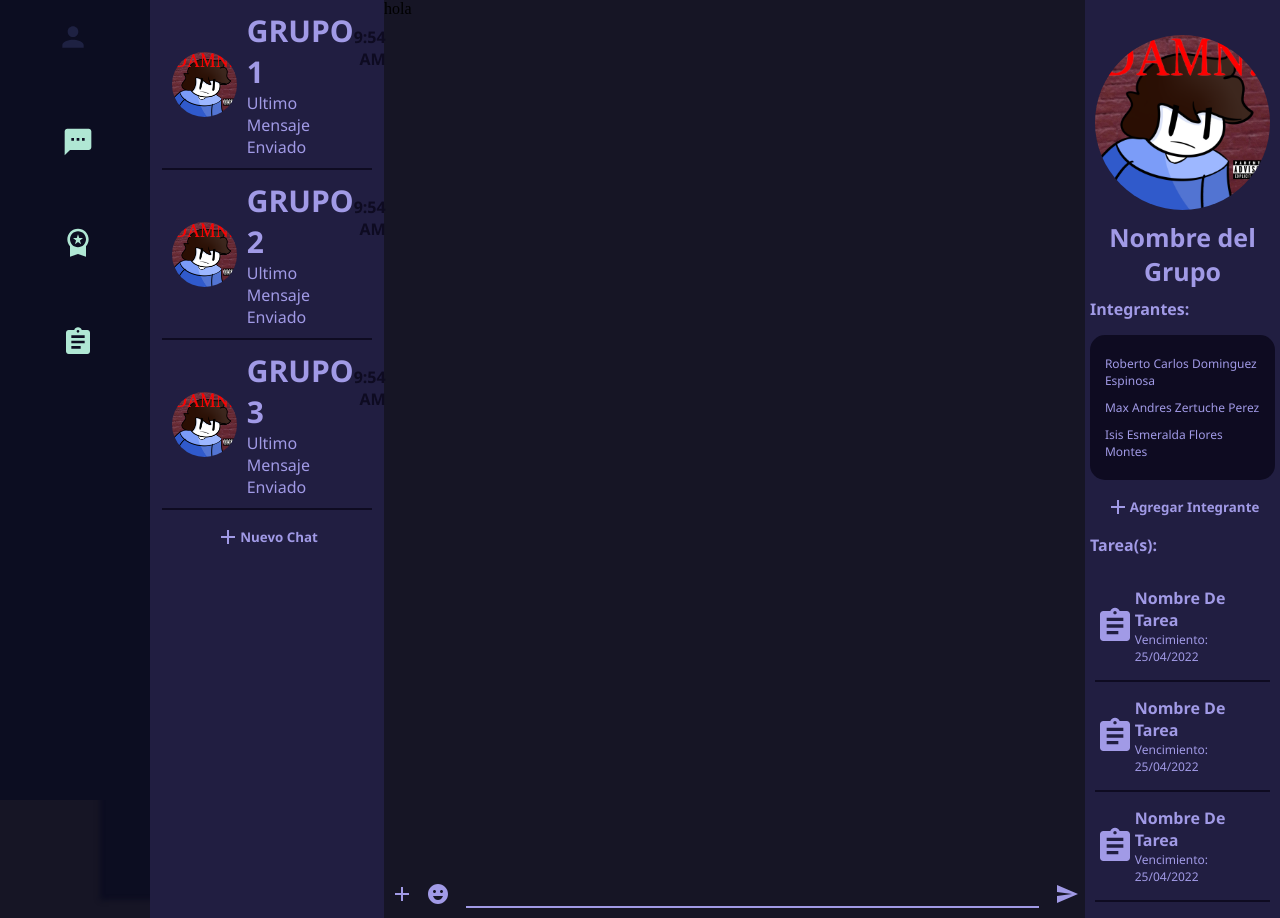
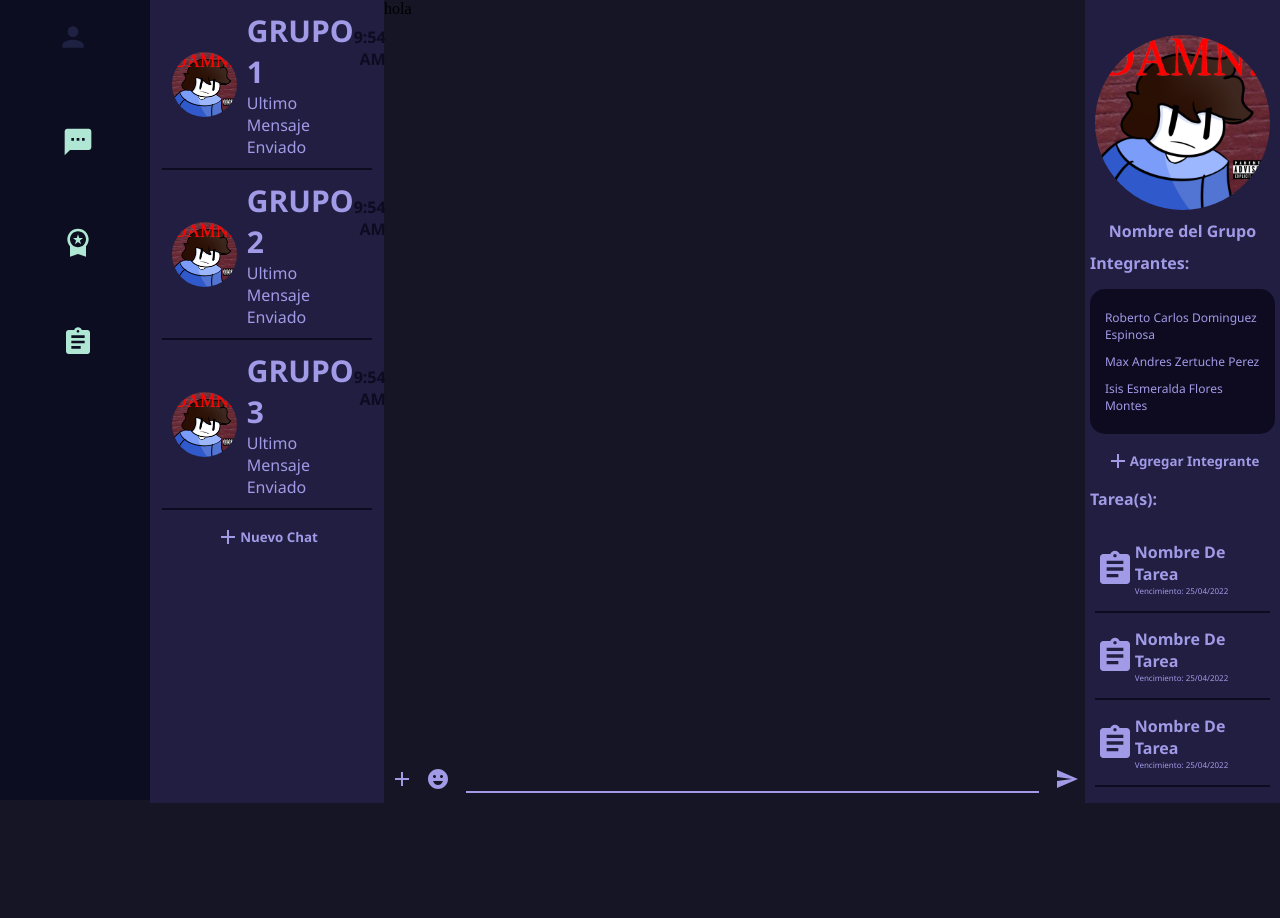
Before and after one commit to RobertoCarlos11/mathmeet, a React (Create React App) app: page /Chats in a window 1280 px wide. After the commit the page ends 803 px from the top, so only its background shows below. Built offline with nearby package versions, Linux system fonts and the light colour scheme.

Commit message:
Fixed Pixels unit to REM unit

```diff
--- a/src/Components/SideBar.css
+++ b/src/Components/SideBar.css
@@ -2,7 +2,6 @@
     background-color: #0c0d21;
     width:150px;
     height:100vh;
-    box-shadow: 100px 100px 5px #0c0d21;
 }
 
 .SideBarList .row{
--- a/src/Components/SideBar.jsx
+++ b/src/Components/SideBar.jsx
@@ -8,7 +8,7 @@ import SideBarInfo from './SideBarInfo.jsx'
 
 import AddIcon from '@mui/icons-material/Add';
 
-const SideBar = () =>{
+const SideBar = () => {
 
     const [pagina,Setpagina] = useState(window.location.pathname);
     console.log(window.location.pathname);
--- a/src/Pages/Chat.css
+++ b/src/Pages/Chat.css
@@ -8,7 +8,7 @@
     background-color: transparent;
     font-family: 'Segoe UI', Tahoma, Geneva, Verdana, sans-serif;
     color: white;
-    font-size:16px;
+    font-size:1rem;
     border-width: 0;
     border-bottom: 2px solid #a19ae6;
     outline: 0;
@@ -64,7 +64,7 @@
 #GroupName
 {
     font-family: 'Segoe UI', Tahoma, Geneva, Verdana, sans-serif;
-    font-size: 25px;
+    font-size: 1rem;
     margin: 0px;
     color: #a19ae6;
     font-weight: bold;
@@ -118,7 +118,7 @@
 
 .TaskInfo-container p
 {
-    font-size: 12px;
+    font-size: 0.5rem;
 }
 .TaskInfo-container
 {
```
